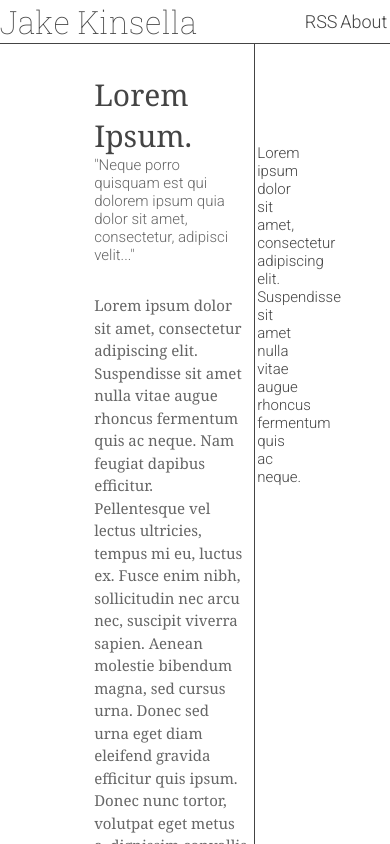
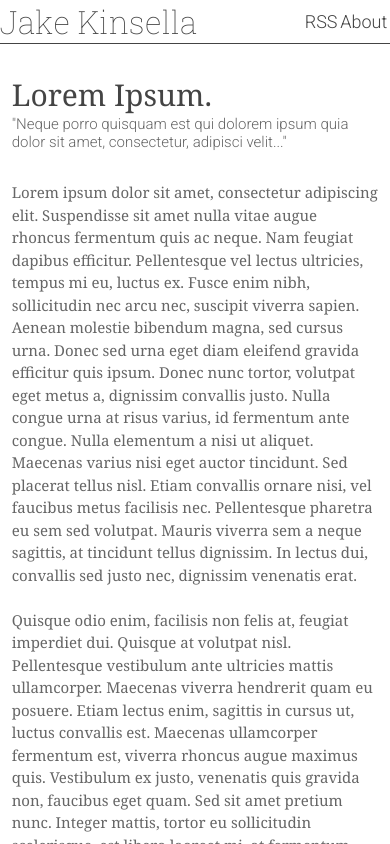
Before and after one commit to jakekinsella/blog, a React (Create React App) app: page / in a window 390 px wide. Shown: the top 844 px of the page. Built offline with nearby package versions, Linux system fonts and the light colour scheme.

Commit message:
More responsive design

```diff
--- a/src/App.tsx
+++ b/src/App.tsx
@@ -11,16 +11,12 @@ import ColumnLayout from './components/common/ColumnLayout';
 const Container = styled.div`
   width: 100%;
   height: 100%;
-
-  display: flex;
-  flex-direction: column;
-  align-items: center;
 `;
 
 const Content = styled.div`
-  width: 55%;
-
-  flex-grow: 1;
+  max-width: 64rem;
+  margin-left: auto;
+  margin-right: auto;
 `;
 
 function App() {
--- a/src/components/common/ColumnLayout.tsx
+++ b/src/components/common/ColumnLayout.tsx
@@ -11,21 +11,30 @@ namespace ColumnLayout {
   `;
 
   export const Left = styled.div`
-    width: 80%;
+    width: 70%;
     height: 100%;
 
     padding-left: 3%;
     padding-right: 3%;
 
     border-right: 1px solid ${colors.black};
+
+    @media (max-width: 750px) {
+      width: 100%;
+      border-right: none;
+    }
   `;
 
   export const Right = styled.div`
-    width: 20%;
+    width: 30%;
     height: 100%;
 
     padding-left: 1%;
     padding-right: 1%;
+
+    @media (max-width: 750px) {
+      display: none;
+    }
   `;
 }
 
```
